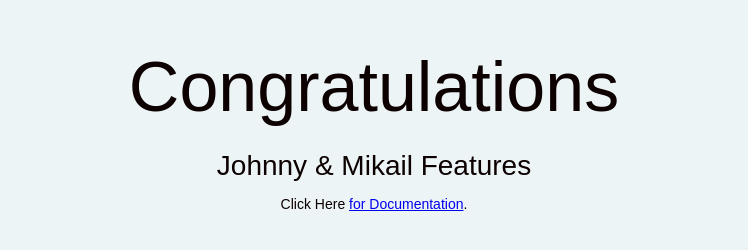
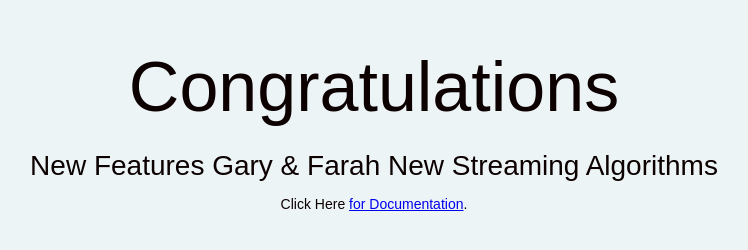
Before and after one commit to strategypk/cicdrepo, a plain HTML site: page index.html in a window 1280 px wide. Shown: the whole page, without its empty margins (266-1014 px from the left). Drawn offline with Linux system fonts and the light colour scheme.

Commit message:
new algorithm

```diff
--- a/index.html
+++ b/index.html
@@ -27,7 +27,7 @@
 <body>
   <div align="center">
     <h1>Congratulations</h1>
-    <h2> Johnny & Mikail Features </h2>
+    <h2> New Features Gary & Farah New Streaming Algorithms </h2>
     <p> Click Here <a href="http://aws.amazon.com/documentation/codedeploy"> for Documentation</a>.</p>
   </div>
 </body>
```
